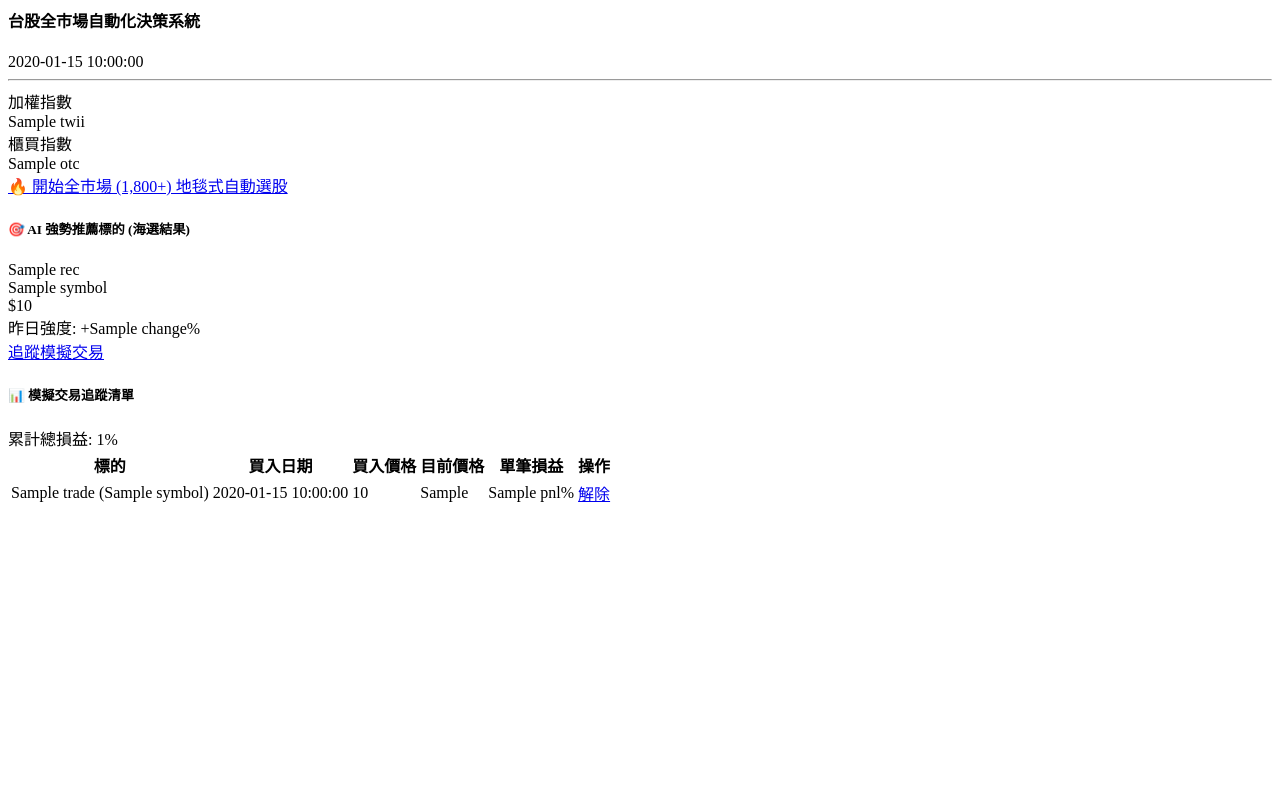
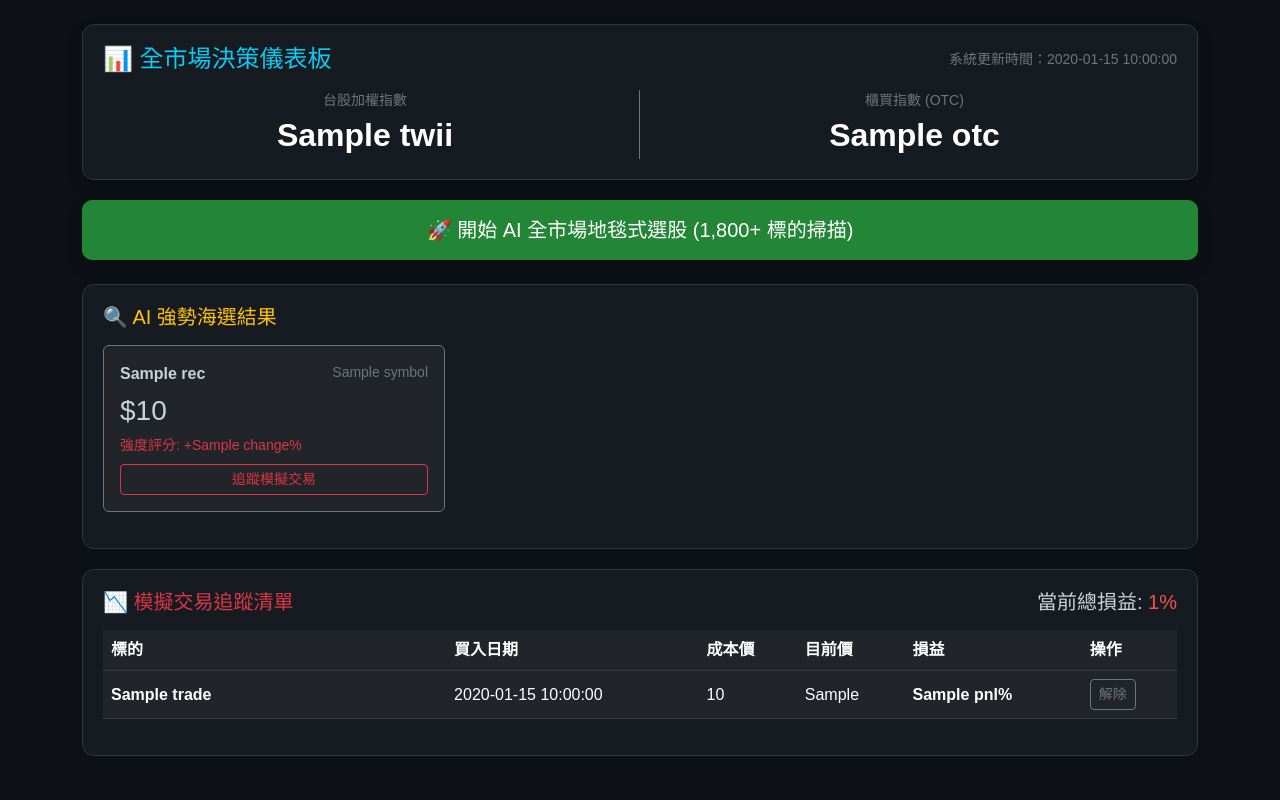
Before and after one commit to dannykao0715-code/stock-ai, a Flask app: template templates/index.html in a window 1280 px wide. Run offline with Flask 3, Linux system fonts and the light colour scheme; the template is opened without the code that fills it: most values are stand-ins (such as "Sample title", 1, 10 or a date in 2020).

Commit message:
Update index.html

```diff
--- a/templates/index.html
+++ b/templates/index.html
@@ -1,40 +1,53 @@
+<!DOCTYPE html>
+<html lang="zh-TW">
+<head>
+    <meta charset="UTF-8">
+    <title>AI 股市全市場決策系統 v19.0</title>
+    <link href="https://cdn.jsdelivr.net/npm/bootstrap@5.3.0/dist/css/bootstrap.min.css" rel="stylesheet">
+    <style>
+        body { background-color: #0d1117; color: #c9d1d9; font-family: 'Microsoft JhengHei', sans-serif; }
+        .card-main { background: #161b22; border: 1px solid #30363d; border-radius: 12px; padding: 20px; margin-bottom: 20px; }
+        .index-val { font-size: 2rem; font-weight: bold; color: #ffffff; }
+        .btn-scan { background: #238636; color: white; padding: 15px; font-size: 1.25rem; border-radius: 10px; text-decoration: none; display: block; text-align: center; }
+        .btn-scan:hover { background: #2ea043; color: white; }
+        .pnl-up { color: #f85149; } .pnl-down { color: #3fb950; }
+    </style>
+</head>
+<body>
 <div class="container py-4">
-    <div class="dashboard-card mb-4 shadow-lg">
-        <div class="d-flex justify-content-between align-items-center">
-            <h4 class="text-info fw-bold">台股全市場自動化決策系統</h4>
-            <span class="badge bg-dark border border-secondary">{{ market.time }}</span>
+    <div class="card-main shadow">
+        <div class="d-flex justify-content-between align-items-center mb-3">
+            <h4 class="text-info m-0">📊 全市場決策儀表板</h4>
+            <span class="text-secondary small">系統更新時間：{{ market.time }}</span>
         </div>
-        <hr class="border-secondary">
         <div class="row text-center">
-            <div class="col-6">
-                <div class="small text-secondary">加權指數</div>
-                <div class="h2 fw-bold text-white">{{ market.twii }}</div>
+            <div class="col-6 border-end border-secondary">
+                <div class="small text-secondary">台股加權指數</div>
+                <div class="index-val">{{ market.twii }}</div>
             </div>
             <div class="col-6">
-                <div class="small text-secondary">櫃買指數</div>
-                <div class="h2 fw-bold text-white">{{ market.otc }}</div>
+                <div class="small text-secondary">櫃買指數 (OTC)</div>
+                <div class="index-val">{{ market.otc }}</div>
             </div>
         </div>
     </div>
 
-    <div class="text-center mb-4">
-        <a href="/?scan=true" class="btn btn-lg btn-success w-100 py-3 shadow">
-            🔥 開始全市場 (1,800+) 地毯式自動選股
-        </a>
-    </div>
+    <a href="/?scan=true" class="btn-scan shadow mb-4">🚀 開始 AI 全市場地毯式選股 (1,800+ 標的掃描)</a>
 
     {% if recs %}
-    <div class="dashboard-card mb-4 border-success">
-        <h5 class="text-success mb-3">🎯 AI 強勢推薦標的 (海選結果)</h5>
+    <div class="card-main">
+        <h5 class="text-warning mb-3">🔍 AI 強勢海選結果</h5>
         <div class="row">
             {% for r in recs %}
-            <div class="col-md-3 mb-2">
-                <div class="p-3 bg-dark border border-secondary rounded shadow-sm text-center">
-                    <div class="fw-bold">{{ r.name }}</div>
-                    <div class="small text-muted">{{ r.symbol }}</div>
-                    <div class="h4 text-danger my-1">${{ r.price }}</div>
-                    <div class="small text-warning">昨日強度: +{{ r.change }}%</div>
-                    <a href="/track/{{ r.symbol }}/{{ r.name }}/{{ r.price }}" class="btn btn-sm btn-outline-danger mt-2 w-100">追蹤模擬交易</a>
+            <div class="col-md-4 mb-3">
+                <div class="p-3 border border-secondary rounded bg-dark">
+                    <div class="d-flex justify-content-between">
+                        <span class="fw-bold">{{ r.name }}</span>
+                        <span class="text-secondary small">{{ r.symbol }}</span>
+                    </div>
+                    <div class="h3 my-2">${{ r.price }}</div>
+                    <div class="text-danger small mb-2">強度評分: +{{ r.change }}%</div>
+                    <a href="/track/{{ r.symbol }}/{{ r.name }}/{{ r.price }}" class="btn btn-sm btn-outline-danger w-100">追蹤模擬交易</a>
                 </div>
             </div>
             {% endfor %}
@@ -42,25 +55,26 @@
     </div>
     {% endif %}
 
-    <div class="dashboard-card shadow">
+    <div class="card-main">
         <div class="d-flex justify-content-between align-items-center mb-3">
-            <h5 class="text-danger">📊 模擬交易追蹤清單</h5>
-            <div class="h5 mb-0">累計總損益: <span class="{% if total_pnl >= 0 %}text-danger{% else %}text-success{% endif %} fw-bold">{{ total_pnl }}%</span></div>
+            <h5 class="text-danger m-0">📉 模擬交易追蹤清單</h5>
+            <div class="h5 m-0">當前總損益: <span class="{% if total_pnl >= 0 %}pnl-up{% else %}pnl-down{% endif %}">{{ total_pnl }}%</span></div>
         </div>
-        <table class="table table-dark table-hover">
-            <thead>
+        <div class="table-responsive">
+            <table class="table table-dark table-hover align-middle">
+                <thead class="text-secondary">
                     <tr>
-                    <th>標的</th><th>買入日期</th><th>買入價格</th><th>目前價格</th><th>單筆損益</th><th>操作</th>
+                        <th>標的</th><th>買入日期</th><th>成本價</th><th>目前價</th><th>損益</th><th>操作</th>
                     </tr>
                 </thead>
                 <tbody>
                     {% for t in trades %}
                     <tr>
-                    <td>{{ t.name }} ({{ t.symbol }})</td>
+                        <td class="fw-bold">{{ t.name }} <small class="text-muted">{{ t.symbol }}</small></td>
                         <td>{{ t.date }}</td>
                         <td>{{ t.buy_price }}</td>
                         <td>{{ t.curr_p }}</td>
-                    <td class="fw-bold {% if t.pnl >= 0 %}text-danger{% else %}text-success{% endif %}">{{ t.pnl }}%</td>
+                        <td class="fw-bold {% if t.pnl >= 0 %}pnl-up{% else %}pnl-down{% endif %}">{{ t.pnl }}%</td>
                         <td><a href="/untrack/{{ t.symbol }}" class="btn btn-sm btn-outline-secondary">解除</a></td>
                     </tr>
                     {% endfor %}
@@ -68,3 +82,6 @@
             </table>
         </div>
     </div>
+</div>
+</body>
+</html>
```
Lines whose indentation alone changed are shown as unchanged.
